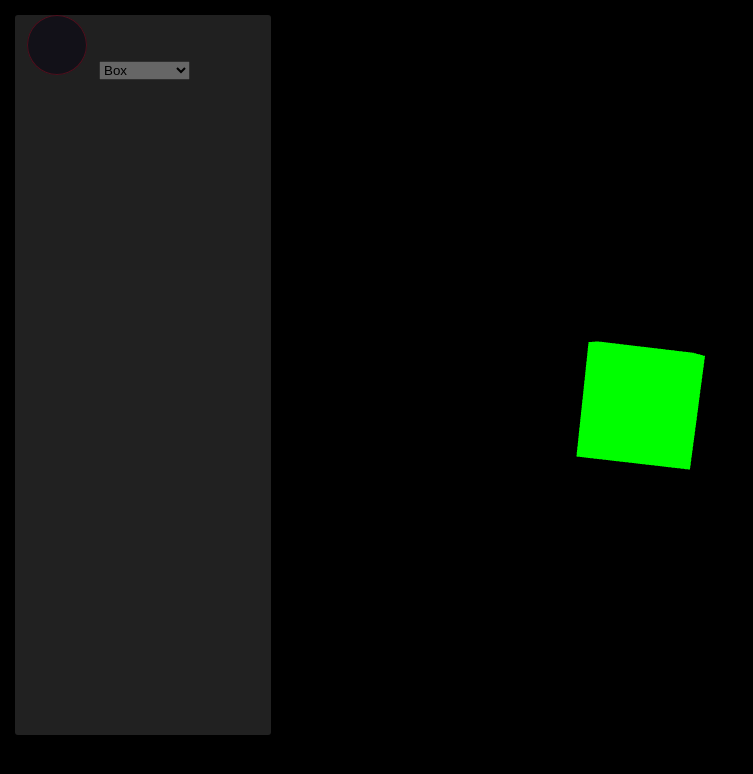
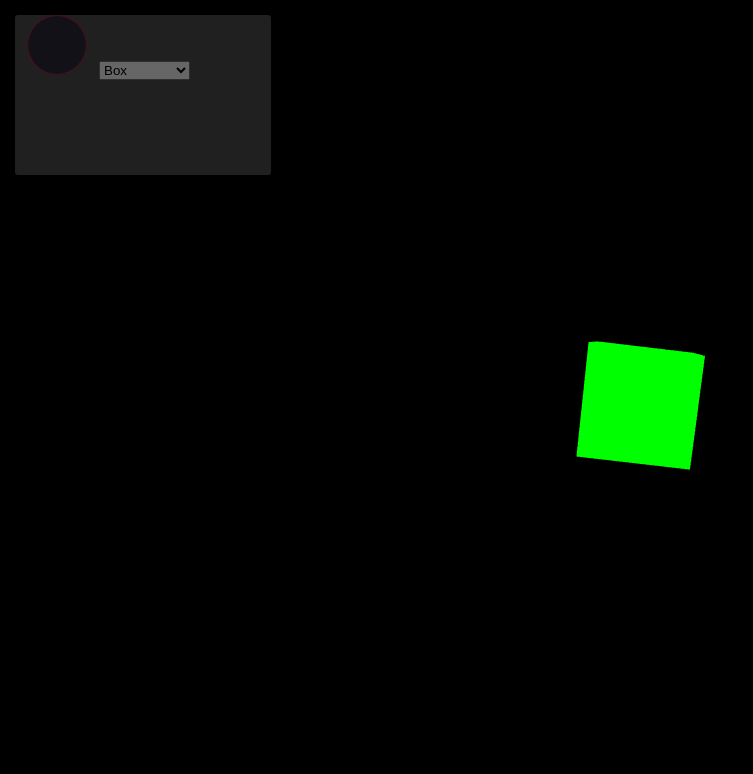
Before and after one commit to TarikGul/math-vis, a React (Create React App) app: page / in a window 1280 px wide. Shown: the top 774 px of the page, without its empty margins (0-753 px from the left). Built offline with nearby package versions, Linux system fonts and the light colour scheme.

Commit message:
Update(:cleanup)

```diff
--- a/src/styles/Console.scss
+++ b/src/styles/Console.scss
@@ -18,7 +18,7 @@ $white		  : #FFFFFF;
     margin: 15px;
     position: absolute;
     left: 0;
-    height: 90vh;
+    height: 20vh;
     width: 20%;
     background-color: rgba(226, 226, 226, 0.363);
     border-radius: 3px;
```
